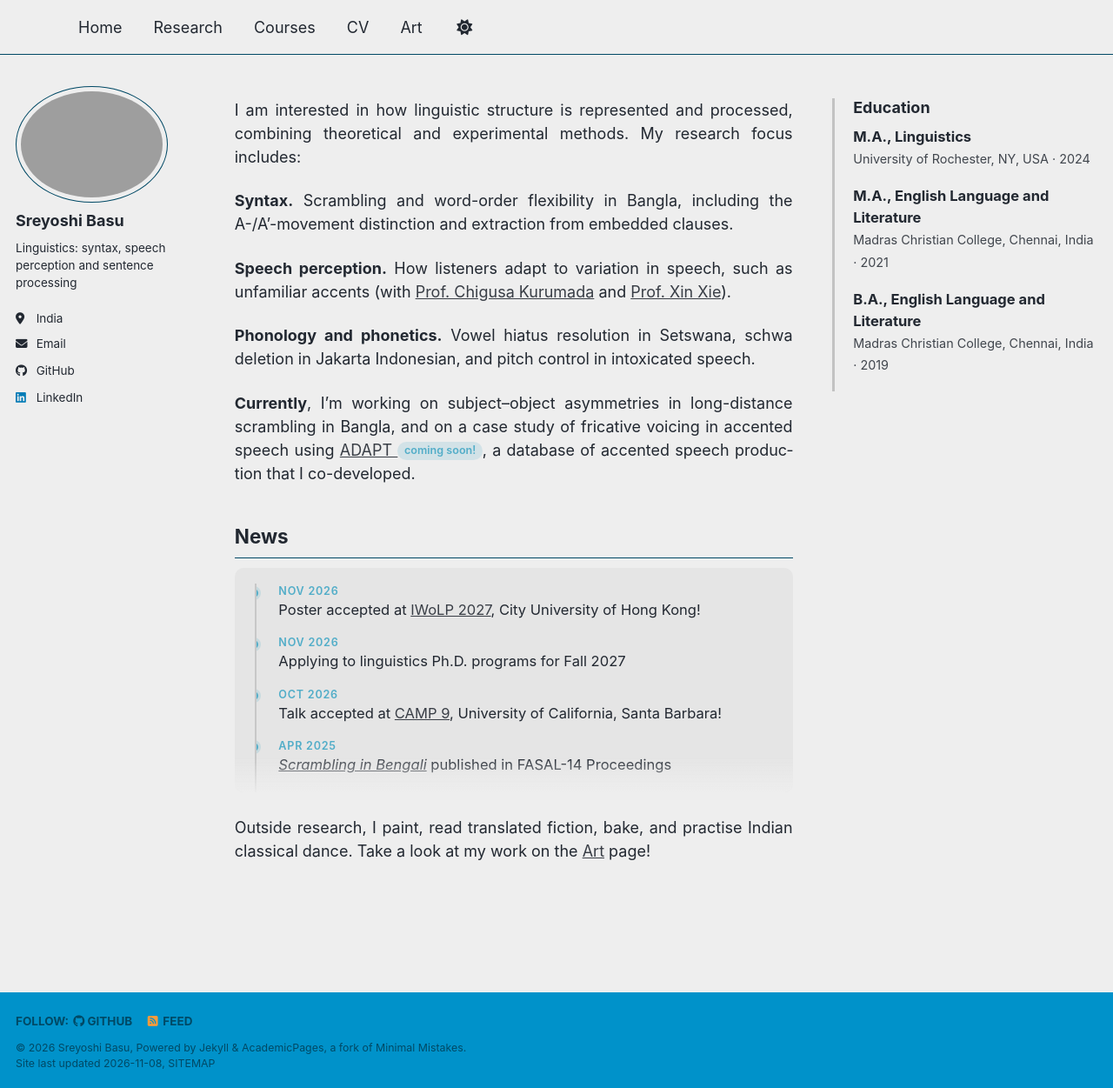
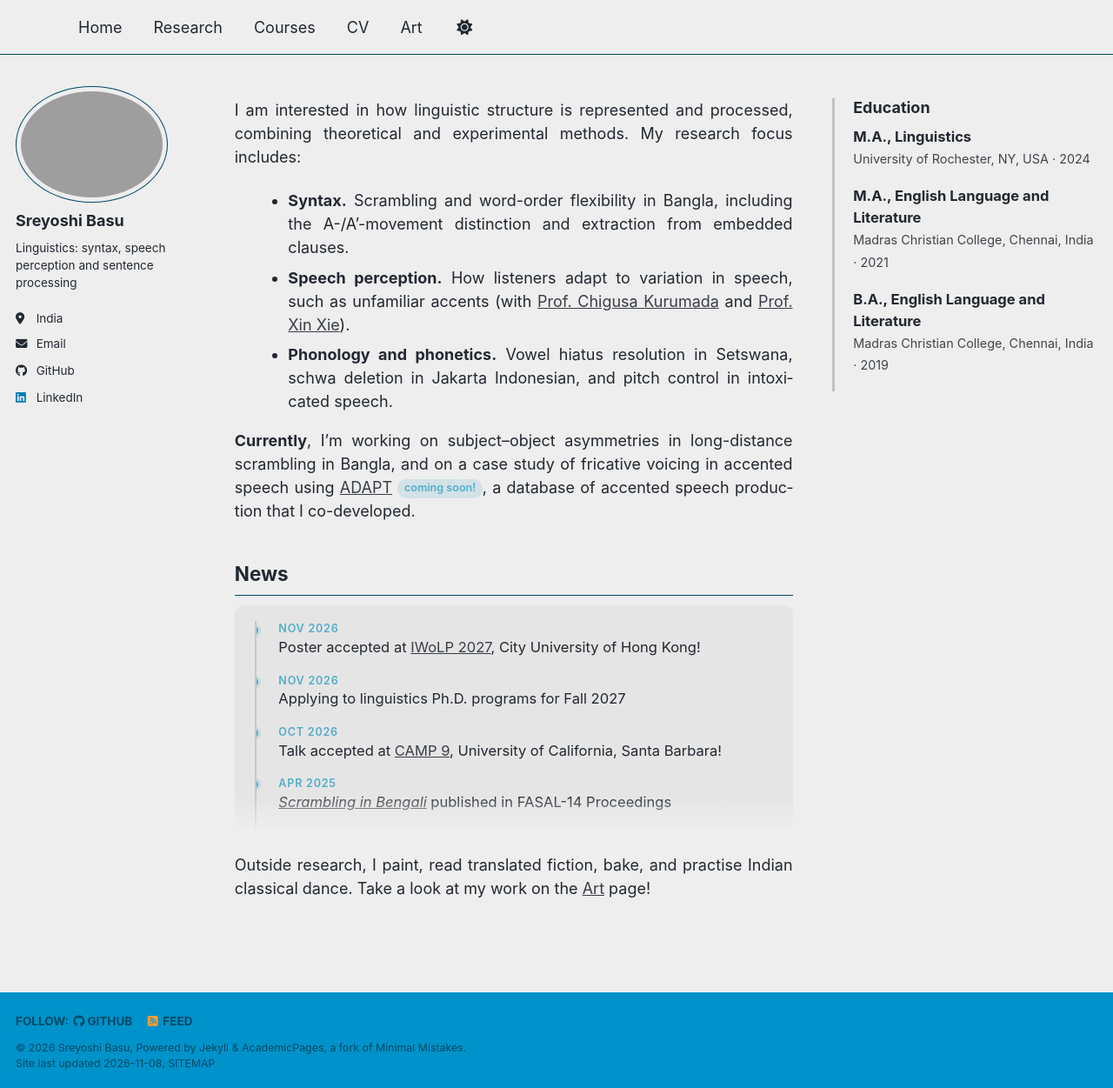
Before and after one commit to sreyoshi-basu/sreyoshi-basu.github.io, a Jekyll site: the page built from _pages/about.md, in a window 1280 px wide and 1251 px high. Shown: the whole window at 87% size. Built offline with Jekyll 4.4.1, drawn with Linux system fonts in a browser that asks for light colours; a script bundle is joined from its source files by our own code; a style sheet for code colours, icons or effects is not loaded.

Commit message:
Update about.md

```diff
--- a/_pages/about.md
+++ b/_pages/about.md
@@ -14,6 +14,8 @@ redirect_from:
   }
   .about-wrap { display: flex; gap: 2.5em; align-items: flex-start; }
   .about-main { flex: 3.2; min-width: 0; text-align: justify; hyphens: auto; }
+  .about-main ul { margin: 0.5em 0 1em 1.2em; }
+  .about-main li { margin-bottom: 0.4em; }
   .about-side { flex: 1.4; min-width: 230px; border-left: 3px solid rgba(128,128,128,0.4); padding-left: 1.2em; }
   .about-side h3 { margin-top: 0; font-size: 1em; }
   .about-side p { margin: 0 0 1em 0; line-height: 1.4; }
@@ -41,13 +43,11 @@ redirect_from:
 
 I am interested in how linguistic structure is represented and processed, combining theoretical and experimental methods. My research focus includes:
 
-**Syntax.** Scrambling and word-order flexibility in Bangla, including the A-/A'-movement distinction and extraction from embedded clauses.
+- **Syntax.** Scrambling and word-order flexibility in Bangla, including the A-/A'-movement distinction and extraction from embedded clauses.
+- **Speech perception.** How listeners adapt to variation in speech, such as unfamiliar accents (with <a href="https://www.sas.rochester.edu/bcs/people/faculty/kurumada_chigusa/" target="_blank">Prof. Chigusa Kurumada</a> and <a href="https://scholar.google.com/citations?user=hKP-8Y8AAAAJ&hl=en" target="_blank">Prof. Xin Xie</a>).
+- **Phonology and phonetics.** Vowel hiatus resolution in Setswana, schwa deletion in Jakarta Indonesian, and pitch control in intoxicated speech.
 
-**Speech perception.** How listeners adapt to variation in speech, such as unfamiliar accents (with <a href="https://www.sas.rochester.edu/bcs/people/faculty/kurumada_chigusa/" target="_blank">Prof. Chigusa Kurumada</a> and <a href="https://scholar.google.com/citations?user=hKP-8Y8AAAAJ&hl=en" target="_blank">Prof. Xin Xie</a>).
-
-**Phonology and phonetics.** Vowel hiatus resolution in Setswana, schwa deletion in Jakarta Indonesian, and pitch control in intoxicated speech.
-
-**Currently**, I'm working on subject–object asymmetries in long-distance scrambling in Bangla, and on a case study of fricative voicing in accented speech using <a href="https://osf.io/q32m6/overview" target="_blank">ADAPT </a> <span class="tag">coming soon!</span>, a database of accented speech production that I co-developed.
+**Currently**, I'm working on subject–object asymmetries in long-distance scrambling in Bangla, and on a case study of fricative voicing in accented speech using <a href="https://osf.io/q32m6/overview" target="_blank">ADAPT</a> <span class="tag">coming soon!</span>, a database of accented speech production that I co-developed.
 
 ## News
 
```
